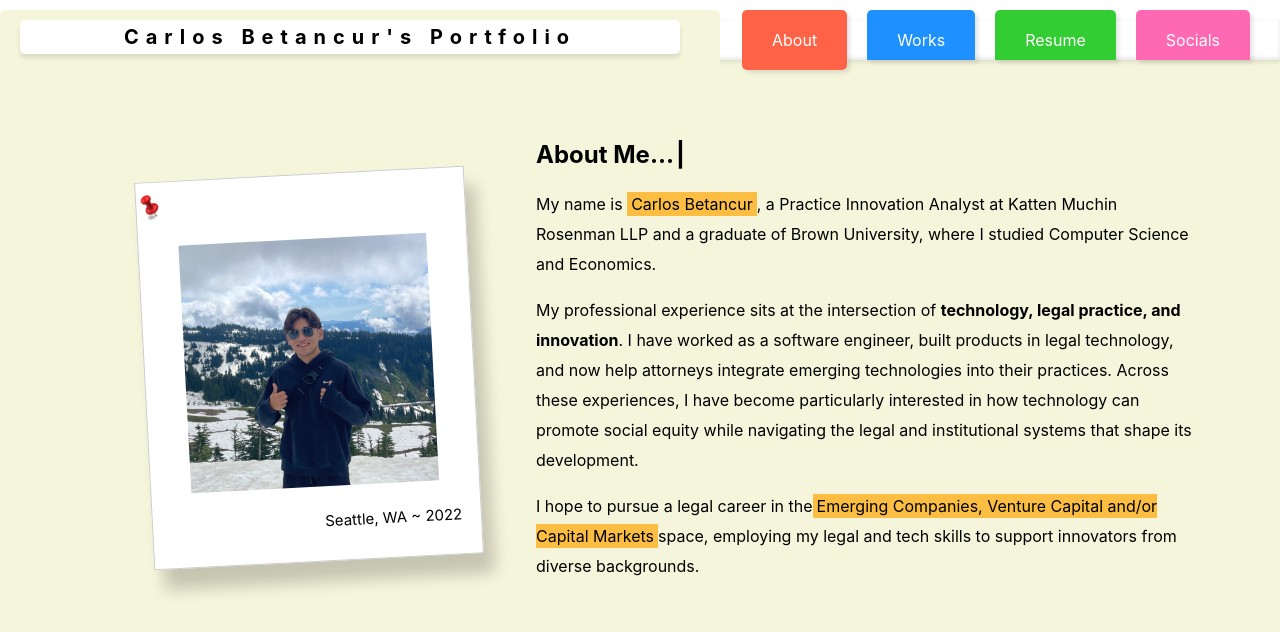
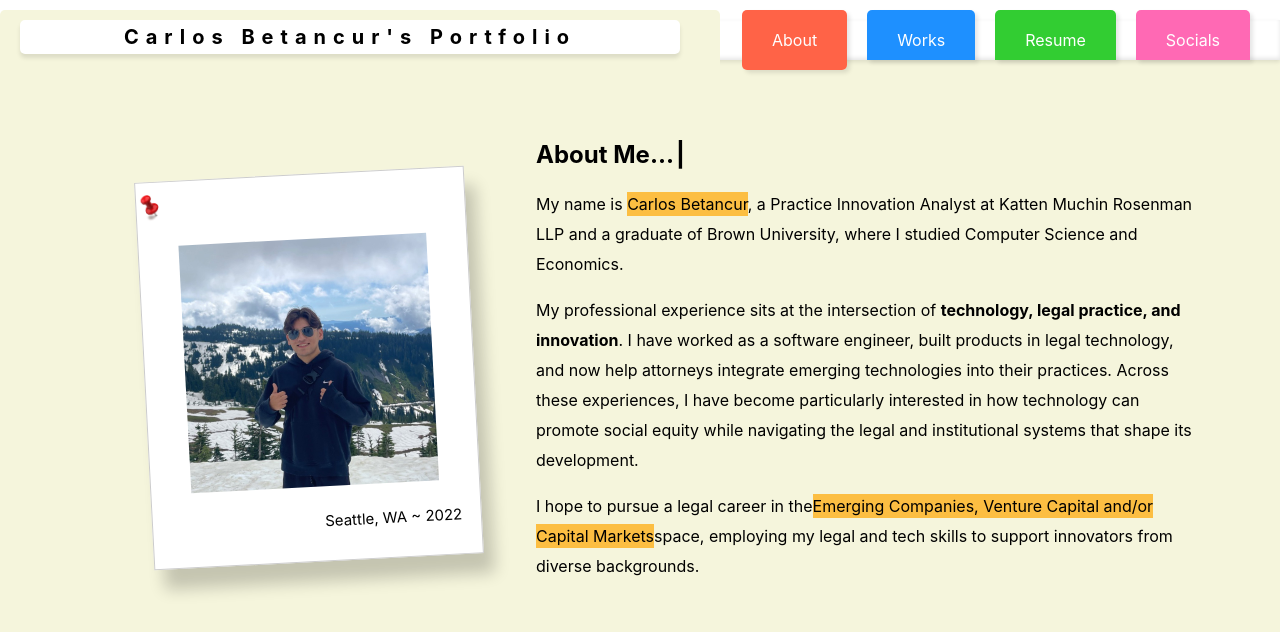
Before and after one commit to car-man-bet/portfolio, a React (Create React App) app in the folder my-app/: page / in a window 1280 px wide. Shown: the top 632 px of the page. Built offline with nearby package versions, Linux system fonts and the light colour scheme.

Commit message:
Update About.css

```diff
--- a/my-app/src/pages/About.css
+++ b/my-app/src/pages/About.css
@@ -85,8 +85,8 @@
 .highlight {
   background-color: rgba(255, 166, 0, 0.698);
   padding: 2px;
-  padding-left: 4px;
-  padding-right: 4px;
+  padding-left: 0px;
+  padding-right: 0px;
 }
 
 .underline {
```
